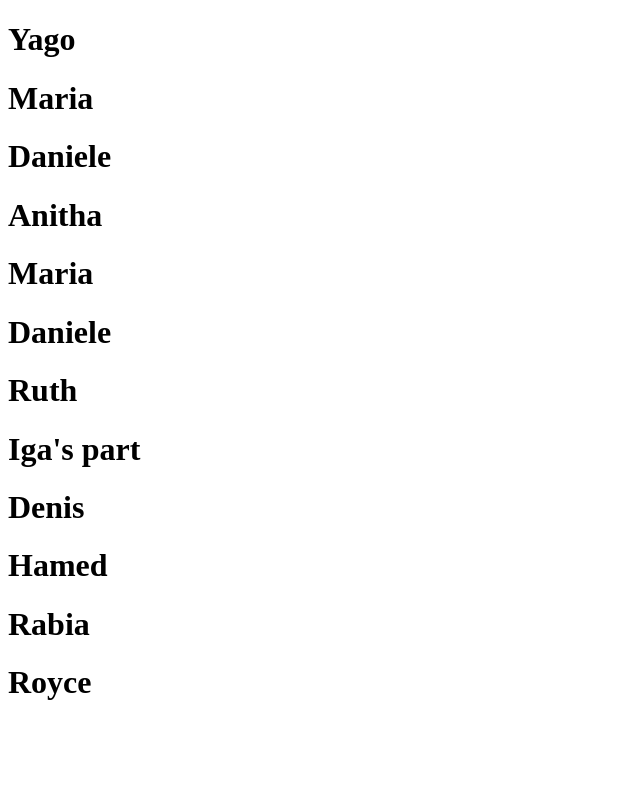
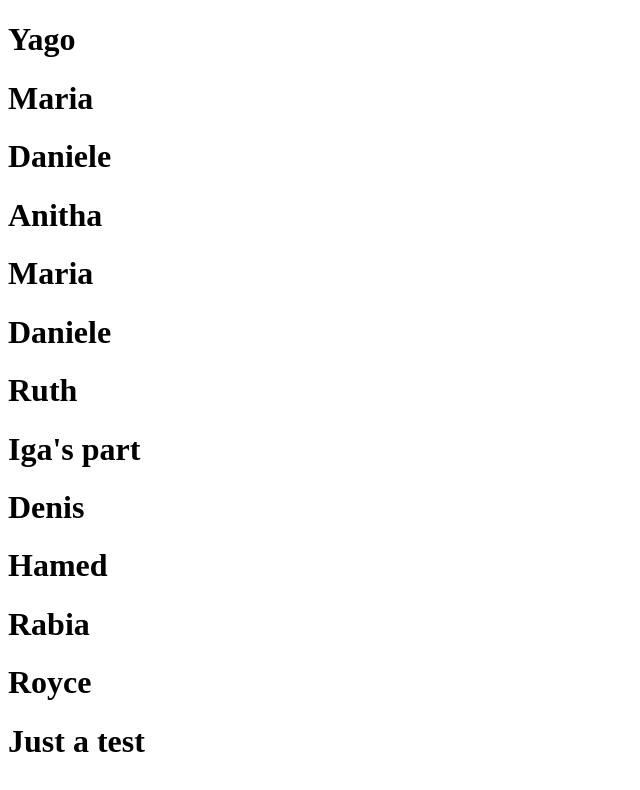
Before and after one commit to mariblan/git-flow-groups, a plain HTML site: page index.html in a window 1280 px wide. Shown: the whole page, without its empty margins (0-640 px from the left). Drawn offline with Linux system fonts and the light colour scheme.

Commit message:
just a testù

```diff
--- a/index.html
+++ b/index.html
@@ -29,5 +29,7 @@
     <h1>Rabia</h1>
 
     <h1>Royce</h1>
+
+    <h1>Just a test</h1>
   </body>
 </html>
```
